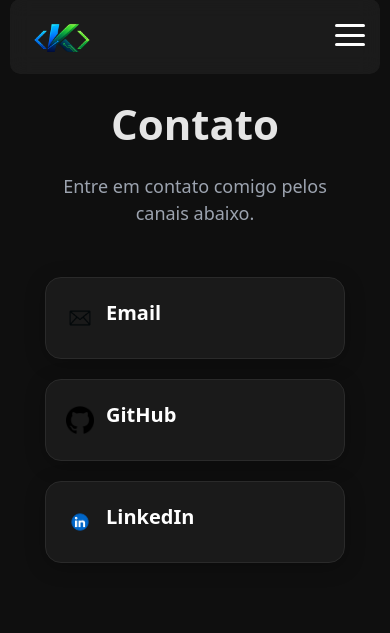
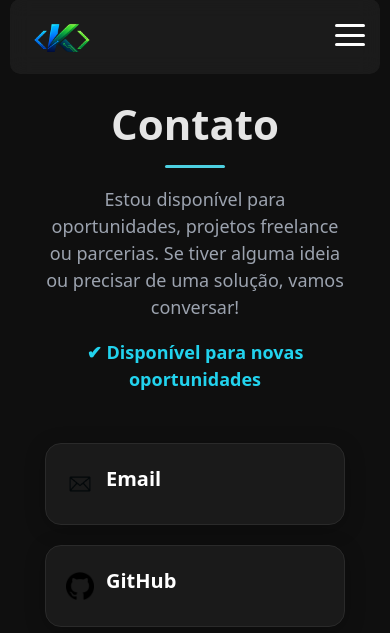
Before and after one commit to KevenLucas025/ProjetoSite, a Django app: page /contato/ in a window 390 px wide. Shown: the part 13-646 px from the top of the page. Run offline with Django 5.2, Linux system fonts and the light colour scheme; parts of the project's set-up code (start-up, migrations or seed data) failed here and were passed over.

Commit message:
melhorado home,contato etc..

```diff
--- a/templates/base.html
+++ b/templates/base.html
@@ -126,7 +126,27 @@
     border-radius: 12px;
     padding: 14px;
   }
-
+  .titulo-secao-contato::after{
+    content: "";
+    width: 60px;
+    height: 3px;
+    background: #4dd0e1;
+    display: block;
+    margin: 10px auto 0;
+    border-radius: 10px;
+  }
+  .titulo-secao-projetos{
+    text-align: center;
+  }
+  .titulo-secao-projetos::after{
+    content: "";
+    width: 60px;
+    height: 3px;
+    background: #4dd0e1;
+    display: block;
+    margin: 10px auto 0;
+    border-radius: 10px;
+  }
 
   .tag{
     display: inline-block;
--- a/templates/contato.html
+++ b/templates/contato.html
@@ -4,8 +4,14 @@
   {% block content %}
 
   <div class="hero">
-    <h1>Contato</h1>
-    <p>Entre em contato comigo pelos canais abaixo.</p>
+    <h1 class="titulo-secao-contato">Contato</h1>
+    <p>
+      Estou disponível para oportunidades, projetos freelance ou parcerias.
+      Se tiver alguma ideia ou precisar de uma solução, vamos conversar!
+    </p>
+    <p style="color:#22d3ee; font-weight: bold;">
+      ✔ Disponível para novas oportunidades
+    </p>
   </div>
 
   <div class="contato-grid">
--- a/templates/home.html
+++ b/templates/home.html
@@ -88,7 +88,7 @@
 
 <!-- OUTROS PROJETOS -->
 <section>
-  <h2 class="titulo-secao">Outros projetos</h2>
+  <h2 class="titulo-secao">Outros projetos você encontra na aba <strong>Projetos</strong></h2>
 
   <div class="grid">
     {% for p in destaques|slice:"1:" %}
--- a/templates/projetos.html
+++ b/templates/projetos.html
@@ -3,7 +3,7 @@
 {% block title %}Projetos | Keven{% endblock %}
 {% block content %}
 
-<h1>Meus projetos</h1>
+<h1 class="titulo-secao-projetos">Meus projetos</h1>
 <div class="grid">
   {% for p in projetos %}
     <div class="card projeto-card">
```
Also changed, not shown: other parts of templates/base.html (+43 -13 lines).
